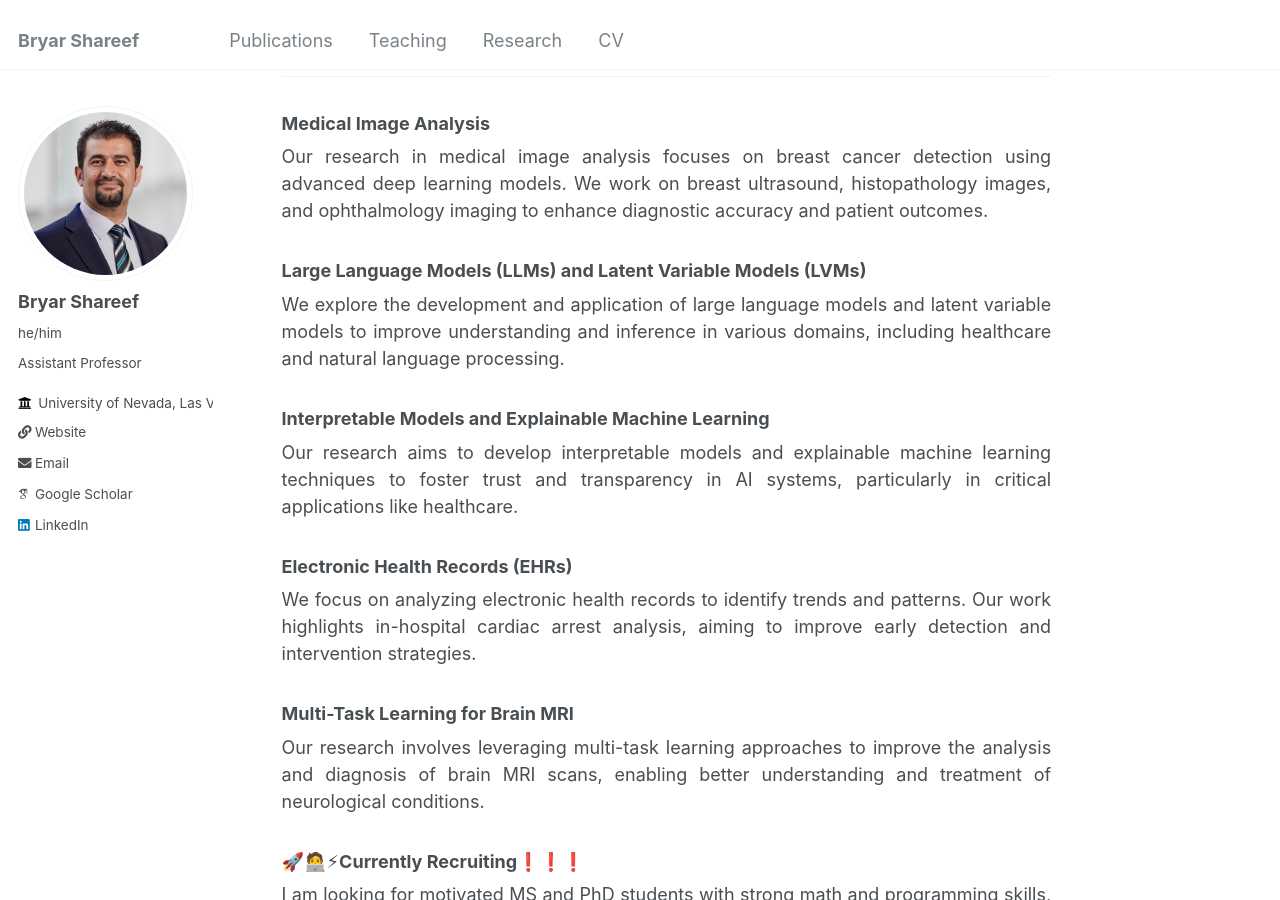
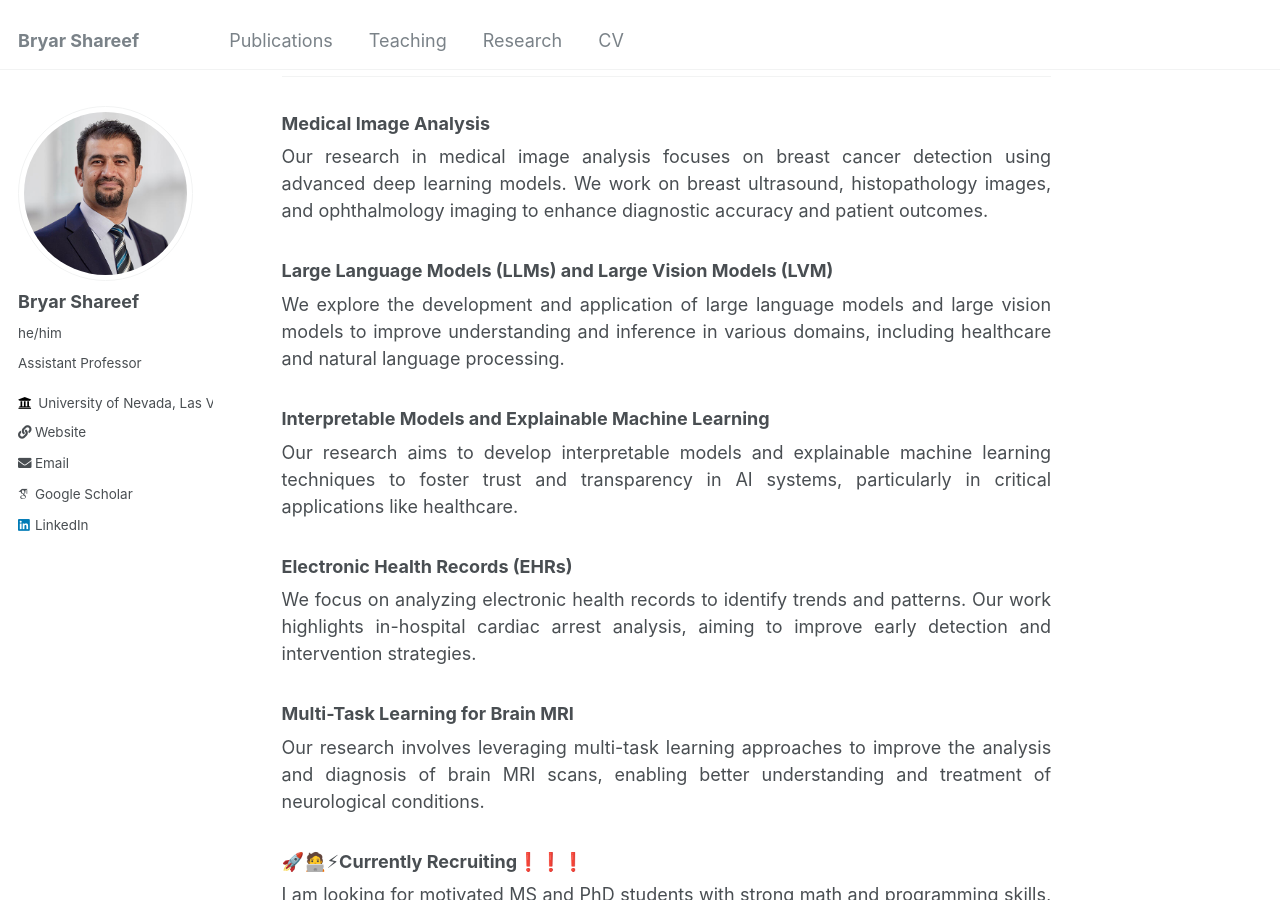
Before and after one commit to bryarshareef/bryarshareef.github.io, a Jekyll site: the page built from _pages/about.md, in a window 1280 px wide and 900 px high, scrolled down 476 px. Built offline with Jekyll 4.4.1, drawn with Linux system fonts in a browser that asks for light colours; some web fonts are replaced.

Commit message:
Update about.md

```diff
--- a/_pages/about.md
+++ b/_pages/about.md
@@ -15,8 +15,8 @@ redirect_from:
 ### Medical Image Analysis
 <p style="text-align:justify">Our research in medical image analysis focuses on breast cancer detection using advanced deep learning models. We work on breast ultrasound, histopathology images, and ophthalmology imaging to enhance diagnostic accuracy and patient outcomes.</p>
 
-### Large Language Models (LLMs) and Latent Variable Models (LVMs)
-<p style="text-align:justify">We explore the development and application of large language models and latent variable models to improve understanding and inference in various domains, including healthcare and natural language processing.</p>
+### Large Language Models (LLMs) and Large Vision Models (LVM)
+<p style="text-align:justify">We explore the development and application of large language models and large vision models to improve understanding and inference in various domains, including healthcare and natural language processing.</p>
 
 ### Interpretable Models and Explainable Machine Learning
 <p style="text-align:justify">Our research aims to develop interpretable models and explainable machine learning techniques to foster trust and transparency in AI systems, particularly in critical applications like healthcare.</p>
```
